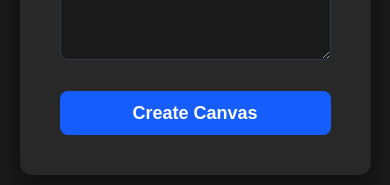
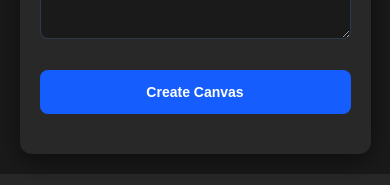
Before and after one commit to maaz-i7/Shine-Ai, a Next.js app in the folder client/: page /problems/new in a window 390 px wide. Shown: the part 1149-1334 px from the top of the page. Built offline with nearby package versions, Linux system fonts and the light colour scheme; no server answers; a web font is replaced by a local one.

Commit message:
refined responsiveness

```diff
--- a/client/src/app/problems/new/page.js
+++ b/client/src/app/problems/new/page.js
@@ -280,7 +280,7 @@ export default function App() {
         className="w-full p-10 max-[800px]:p-0 max-[800px]:pt-5 max-[800px]:pb-5 flex items-center justify-center"
       >
         {/* Upload Problem Section */}
-        <div className="bg-secondary rounded-xl p-20 max-[500px]:p-10 max-[500px]:px-10 max-[700px]:w-[90vw] space-y-6 w-4/5 shadow-[0_8px_24px_rgba(0,0,0,0.5)]">
+        <div className="bg-secondary rounded-xl p-20 max-[500px]:p-10 max-[500px]:px-5 max-[700px]:w-[90vw] space-y-6 w-4/5 shadow-[0_8px_24px_rgba(0,0,0,0.5)]">
           <header className="mb-10">
             <h1 className="text-3xl max-[500px]:text-2xl font-bold text-white tracking-tight">
               Let's Prepare the Canvas!
@@ -523,7 +523,7 @@ export default function App() {
           <button
             type="submit"
             disabled={isLoading}
-            className={`w-full max-[600px]:py-2 py-4 rounded-lg text-white font-semibold text-lg transition-all duration-200 ${isLoading
+            className={`w-full max-[600px]:text-sm max-[600px]:py-3 py-4 rounded-lg text-white font-semibold text-lg transition-all duration-200 ${isLoading
               ? "bg-blue-400 cursor-not-allowed"
               : "bg-blue-600 hover:bg-blue-700 cursor-pointer active:scale-[0.99]"
               }`}
```
